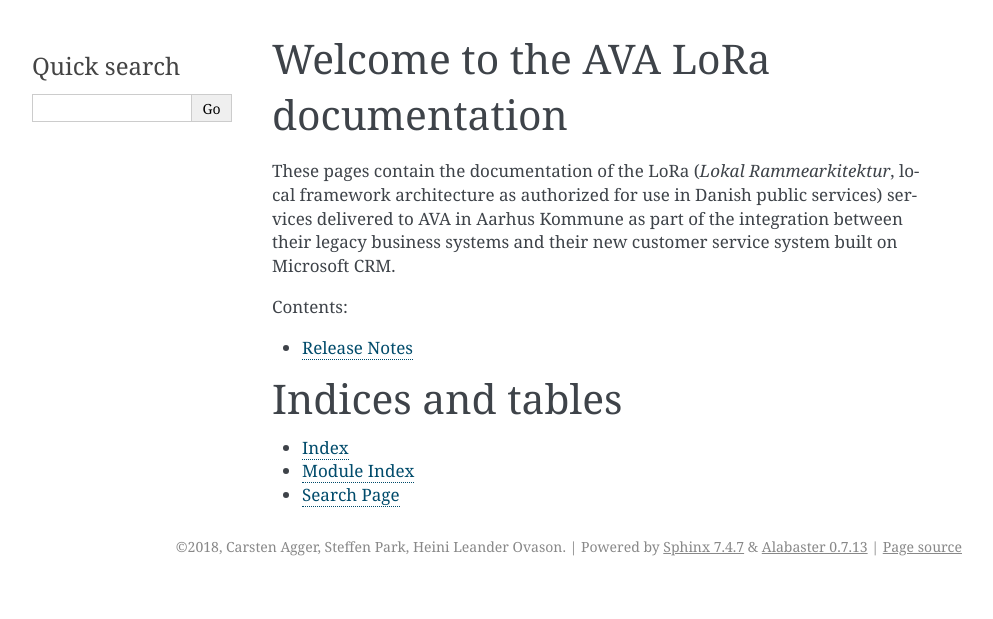
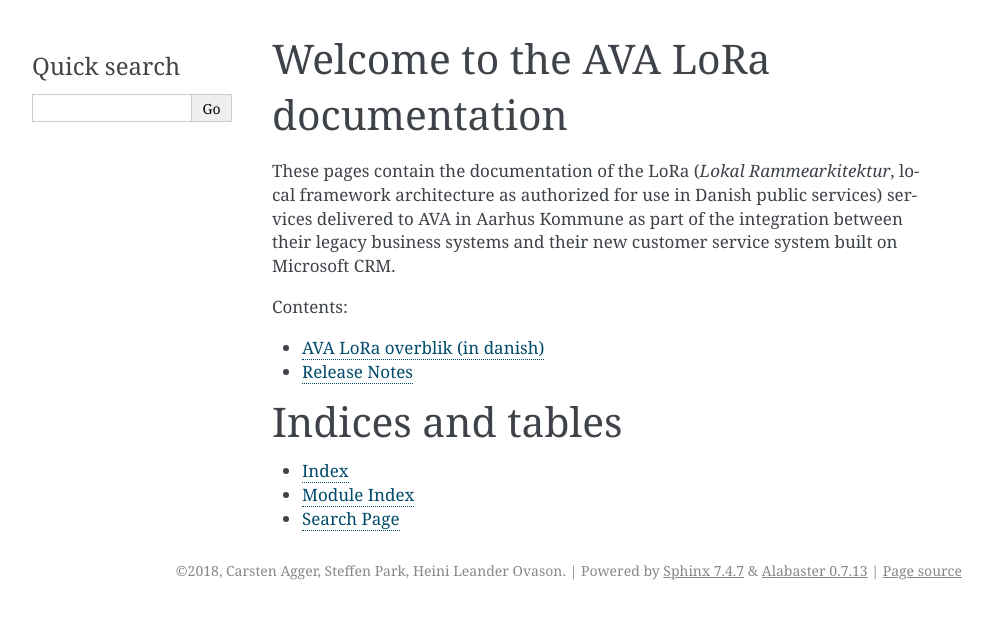
Before and after one commit to magenta-aps/aak-affaldvarme, a Sphinx documentation site: the page built from docs/source/index.rst, in a window 1280 px wide. Shown: the top 619 px of the page, without its empty margins (148-1141 px from the left). Built offline with Sphinx 7.4.7, drawn with Linux system fonts in a browser that asks for light colours; pages that are not in the unit, such as notebooks, are missing from menus; part of the change alters nothing that is shown.

```diff
--- a/docs/source/index.rst
+++ b/docs/source/index.rst
@@ -12,6 +12,7 @@ Welcome to the AVA LoRa documentation
    :maxdepth: 1
    :caption: Contents:
 
+   overview/index.rst
    mox_kmd_ee/index.rst
    mox_dynamics_crm/index.rst
    mox_sp_notifications/index.rst
```
